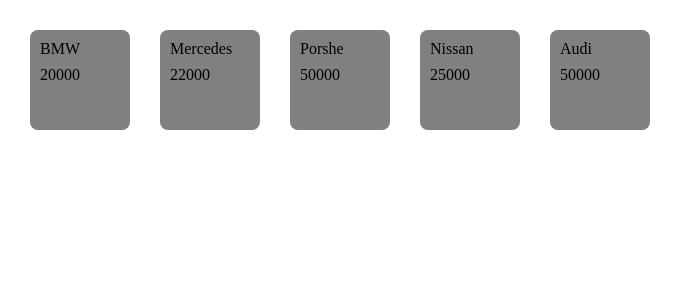
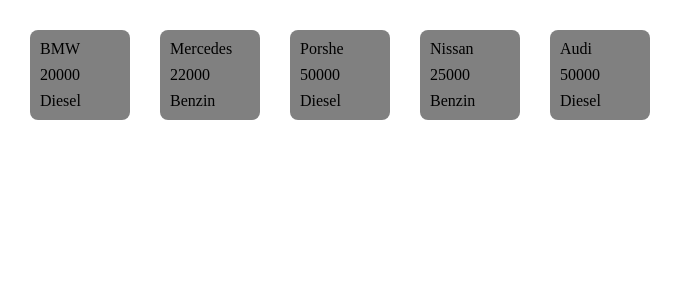
Before and after one commit to Elvira55872/Elya-typescript-project-1, a React (Create React App) app: page / in a window 1280 px wide. Shown: the top 300 px of the page, without its empty margins (0-683 px from the left). Built offline with nearby package versions, Linux system fonts and the light colour scheme.

Commit message:
corrections

```diff
--- a/src/homeworks/Homework06/Homework06.tsx
+++ b/src/homeworks/Homework06/Homework06.tsx
@@ -22,13 +22,12 @@
       <div className="car-card">
         <p>{value.brand}</p>
         <p>{value.price}</p>
-        {/* почему то булеан не отображается в карточках, не понимаю в чем проблема  */}
-        <p>{value.isDiesel}</p>
+        <p>{value.isDiesel ? "Diesel" : "Benzin"}</p>
       </div>
     );
   });
 
-  return <div className="car-cards-comtainer">{carsList}</div>;
+  return <div className="car-cards-container">{carsList}</div>;
 }
 
 export default Homework06;
--- a/src/homeworks/Homework06/styles.css
+++ b/src/homeworks/Homework06/styles.css
@@ -1,5 +1,6 @@
-.car-cards-comtainer {
+.car-cards-container {
   display: flex;
+  align-items: flex-start;
   gap: 30px;
   flex: 1;
   padding: 30px;
@@ -13,5 +14,4 @@
   border-radius: 8px;
   padding: 10px;
   width: 100px;
-  height: 100px;
 }
```
